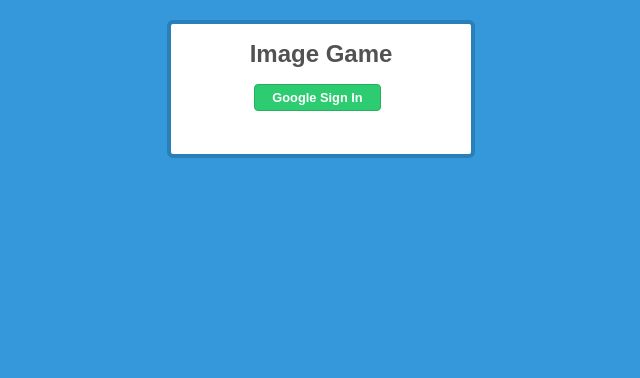
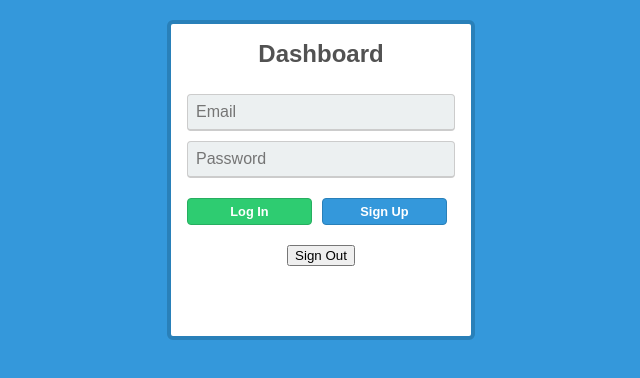
Before and after one commit to EnzoCodes/project-one, a plain HTML site: page index.html in a window 1280 px wide. Shown: the whole page, without its empty margins (319-959 px from the left). Drawn offline with nearby package versions, Linux system fonts and the light colour scheme.

Commit message:
nearly working v1

```diff
--- a/assets/css/authStyle.css
+++ b/assets/css/authStyle.css
@@ -27,7 +27,7 @@ h1{
   border: #2980b9 4px solid;
 }
 
-.btn{
+.sign-in{
   background:#2ecc71;
   width:125px;
   padding-top:5px;
@@ -36,13 +36,58 @@ h1{
   border-radius:4px;
   border: #27ae60 1px solid;
 
-
+  margin-top:20px;
+  margin-bottom:20px;
   float:left;
-  margin-left:83px;
+  margin-left:16px;
   font-weight:800;
   font-size:0.8em;
 }
 
-.btn:hover{
+.sign-in:hover{
   background:#2CC06B;
 }
+
+
+  .email{
+    background:#ecf0f1;
+    border: #ccc 1px solid;
+    border-bottom: #ccc 2px solid;
+    padding: 8px;
+    width:250px;
+    color:#AAAAAA;
+    margin-top:10px;
+    font-size:1em;
+    border-radius:4px;
+  }
+
+  .password{
+    border-radius:4px;
+    background:#ecf0f1;
+    border: #ccc 1px solid;
+    padding: 8px;
+    width:250px;
+    font-size:1em;
+  }
+
+
+  .sign-up{
+    float:left;
+    background:#3498db;
+    width:125px;
+    padding-top:5px;
+    padding-bottom:5px;
+    color:white;
+    border-radius:4px;
+    border: #2980b9 1px solid;
+
+    margin-top:20px;
+    margin-bottom:20px;
+    margin-left:10px;
+    font-weight:800;
+    font-size:0.8em;
+  }
+
+  .sign-up:hover{
+  background:#3594D2;
+  }
--- a/assets/javascript/loginPage.js
+++ b/assets/javascript/loginPage.js
@@ -1,3 +1,4 @@
+(function () {
     // Initialize Firebase
     var config = {
     apiKey: "AIzaSyAKovIgnElTXfZog6-eGf7X3vU1I7go6yI",
@@ -9,24 +10,38 @@ messagingSenderId: "621229379920"
     };
     firebase.initializeApp(config);
 
-var provider = new firebase.auth.GoogleAuthProvider();
 
-function signIn() {
-    firebase.auth().signInWithPopup(provider).then(function(result) {
-    // This gives you a Google Access Token. You can use it to access the Google API.
-    var token = result.credential.accessToken;
-    // The signed-in user info.
-    var user = result.user;
-    console.log(user.displayName);
-    // ...
-    }).catch(function(error) {
-    // Handle Errors here.
-    var errorCode = error.code;
-    var errorMessage = error.message;
-    // The email of the user's account used.
-    var email = error.email;
-    // The firebase.auth.AuthCredential type that was used.
-    var credential = error.credential;
-    // ...
+    const txtEmail = document.getElementById('txtEmail');
+    const txtPassword = document.getElementById('txtPassword');
+    const btnLogin = document.getElementById('btnLogin');
+    const btnSignUp = document.getElementById('btnSignUp');
+    const btnLogout = document.getElementById('btnLogout');
+
+    //Login Event
+    btnLogin.addEventListener('click', e => {
+        //Grabbing Email/Pass from form
+        const email = txtEmail.value;
+        const pass = txtPassword.value;
+        const auth = firebase.auth();
+        // Sign In
+        const promise = auth.signInWithEmailAndPassword(email, pass);
+        promise.catch(e => console.log(e.message));
     });
-}
+
+    btnLogin.addEventListener('click', e => {
+        const email = txtEmail.value;
+        const pass = txtPassword.value;
+        const auth = firebase.auth();
+        // Sign In
+        const promise = auth.createUserWithEmailAndPassword(email, pass);
+        promise.catch(e => console.log(e.message));
+
+    });
+//
+// auth.signInWithEmailAndPassword(email, pass);
+//
+// auth.createUserWithEmailAndPassword(email, pass);
+//
+// auth.onAuthStateChanged(firebaseUser => { });
+
+}());
--- a/index.html
+++ b/index.html
@@ -1,8 +1,6 @@
 <!DOCTYPE html>
 <html>
     <head>
-        <!-- linking login Page JS -->
-        <script src="assets/javascript/loginPage.js"></script>
         <!-- Stylesheet for login Page -->
         <link rel="stylesheet" type="text/css" href="assets/css/authStyle.css"/>
         <!-- google fonts for Login Page -->
@@ -11,32 +9,41 @@
     </head>
     <body>
 
-<form method="post" action="index.html">
-<div class="box">
-<h1>Image Game</h1>
+    <div class="container">
+        <div class="box">
+        <h1>Dashboard</h1>
 
-<a href="#"><div id="sign-in" class="btn sign-in" onclick="signIn();">Google Sign In</div></a> <!-- End Btn -->
+        <input id="txtEmail" type="email" class="email" placeholder="Email" />
 
+        <input id="txtPassword" type="password" class="email" placeholder="Password" />
 
-</div> <!-- End Box -->
+        <button id="btnLogin" class="btn sign-in">
+            Log In
+        </button> <!-- End Btn -->
 
-</form>
+        <button id="btnSignUp" class="btn2 sign-up">
+            Sign Up
+        </button> <!-- End Btn2 -->
 
+        <button id="btnLogout" class="btn sing-in hide">
+            Sign Out
+        </button>
 
-
-
+        </div> <!-- End Box -->
+    </div>
 
     <!-- Firebase Init -->
-    <script src="https://apis.google.com/js/platform.js" async defer></script>
     <script src="https://www.gstatic.com/firebasejs/4.6.2/firebase.js"></script>
     <!-- End Firebase Link -->
+    <!-- JS link -->
+    <script src="assets/javascript/loginPage.js"></script>
+    <!-- End JS link -->
 
     <!-- AJAX link -->
     <!-- ????  -->
     <!-- JQUERY CDN link -->
     <script src="https://code.jquery.com/jquery-3.2.1.js"
             integrity="sha256-DZAnKJ/6XZ9si04Hgrsxu/8s717jcIzLy3oi35EouyE="
-            crossorigin="anonymous">
-    </script>
+            crossorigin="anonymous"></script>
     </body>
 </html>
```
Lines whose indentation alone changed are shown as unchanged.
